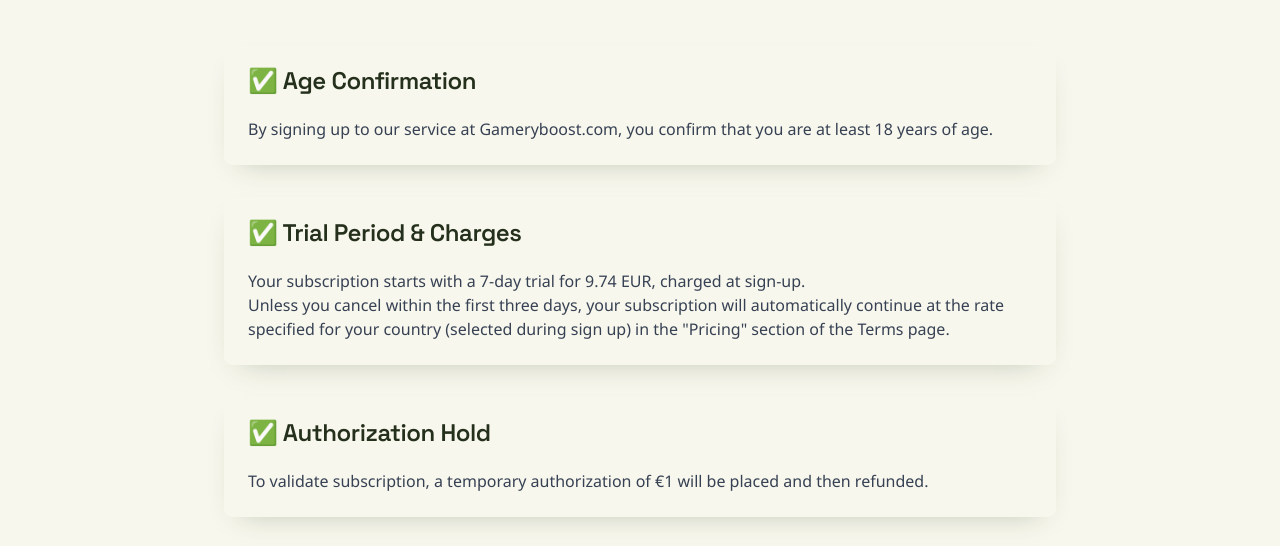
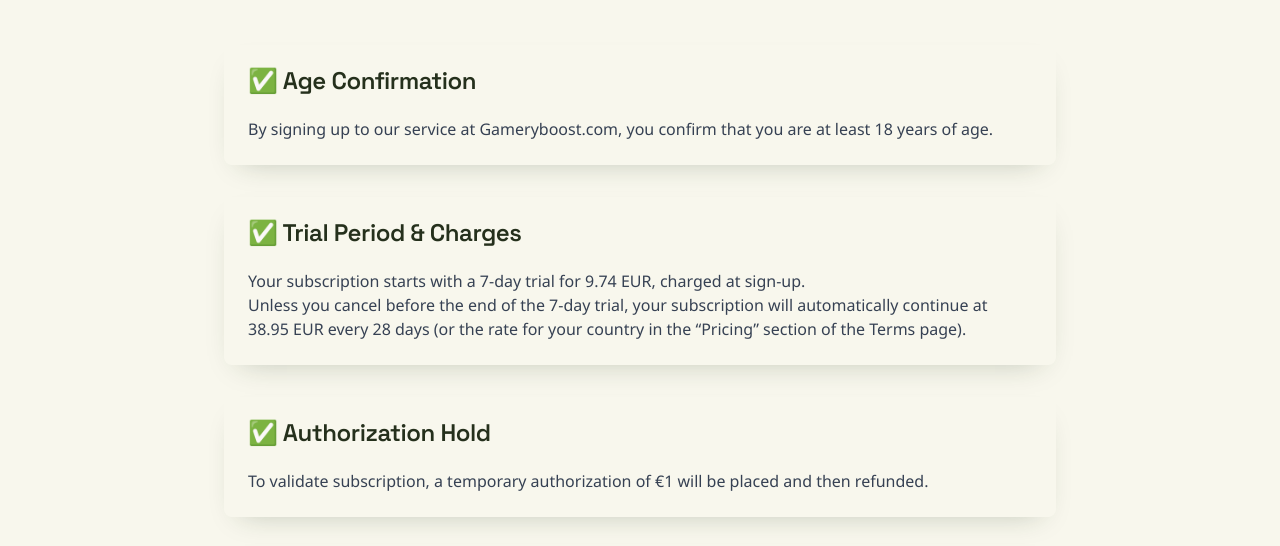
Before and after one commit to adavice/Gameryboost-26, a website: page sub_terms.html in a window 1280 px wide. Shown: the part 219-765 px from the top of the page. Drawn offline with Linux system fonts and the light colour scheme.

Commit message:
text changes

```diff
--- a/sub_terms.html
+++ b/sub_terms.html
@@ -493,10 +493,8 @@
               <div class="p-6 pt-0">
                 <p class="text-gray-700">Your subscription starts with a 7-day trial for 9.74 EUR, charged at sign-up.</p>
                 <p class="text-gray-700">
-                  Unless you cancel within the first three days, your
-                  subscription will automatically continue at the rate specified
-                  for your country (selected during sign up) in the "Pricing"
-                  section of the Terms page.
+                  Unless you cancel before the end of the 7-day trial, your subscription will automatically continue
+                  at 38.95 EUR every 28 days (or the rate for your country in the “Pricing” section of the Terms page).
                 </p>
               </div>
             </div>
```
Also changed, not shown: refund.html (+2 -3 lines).
